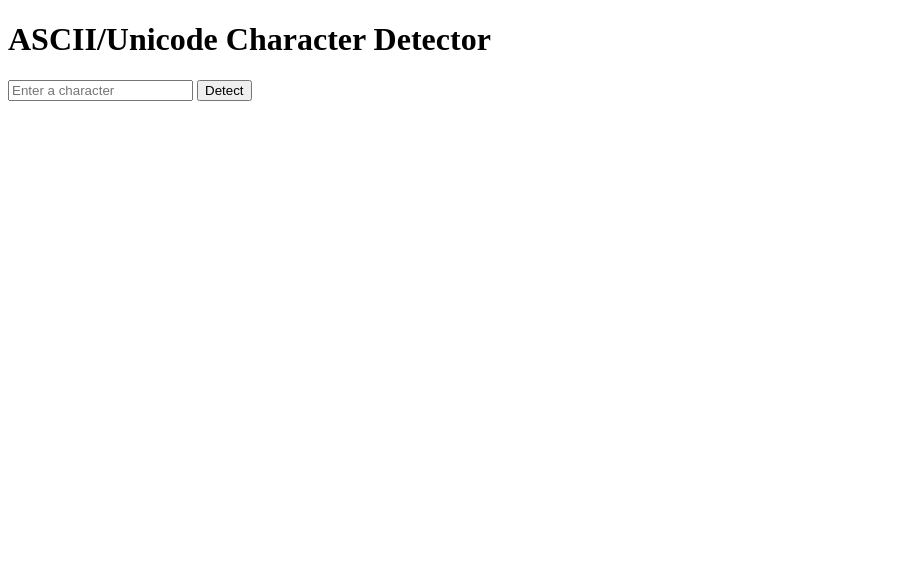
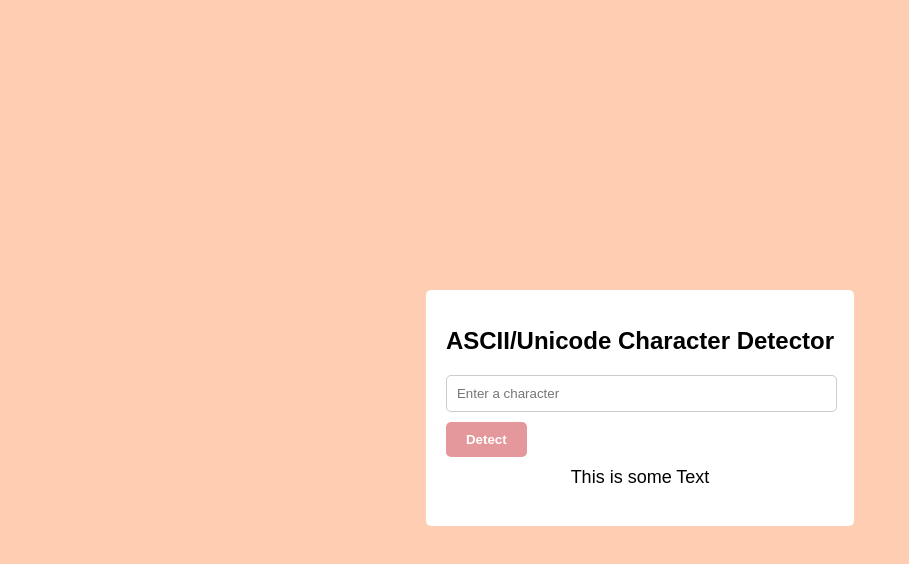
Before and after one commit to mikezkie15/10.-Project-10-ASCII-Unicode-Detector-Web, a plain HTML site: page index.html in a window 1280 px wide. Shown: the whole page, without its empty margins (0-909 px from the left). Drawn offline with Linux system fonts and the light colour scheme.

Commit message:
Added the CSS part of the code

```diff
--- a/index.html
+++ b/index.html
@@ -11,7 +11,7 @@
         <h1>ASCII/Unicode Character Detector</h1>
         <input type="text" id="characterInput" maxlength="1" placeholder="Enter a character">
         <button onclick="detectCharacter()" >Detect</button>
-        <p id="result"></p>
+        <p id="result">This is some Text</p>
     </div>
 
     <script src="script.js"></script>
--- a/style.css
+++ b/style.css
@@ -0,0 +1,52 @@
+body{
+    font-family: Arial, Helvetica, sans-serif;
+    background-color: #FFCDB2;
+    display: flex;
+    justify-content: center;
+    align-items: center;
+    height: 100vh;
+}
+
+.container{
+    background-color: #fff;
+    border-radius: 5px;
+    padding: 20px;
+    box-shadow: 0px 0px 0px rgba(0, 0, 0, 0.2);
+    max-width: 400px;
+}
+
+h1{
+    font-size: 24px;
+    text-align: center;
+    margin-bottom: 20px;
+}
+
+input[type="text"]{
+    width: 95%;
+    padding: 10px;
+    color: #000;
+    border: 1px solid #ccc;
+    border-radius: 5px;
+    margin-bottom: 10px;
+
+}
+
+button{
+    padding: 10px 20px;
+    background-color: #E5989B;
+    color: #fff;
+    border: none;
+    border-radius: 5px;
+    font-weight: bold;
+    cursor: pointer;
+}
+
+button:hover{
+    background-color: #B5828C;
+}
+
+#result{
+    font-size: 18px;
+    text-align: center;
+    margin-top: 10px;
+}
```
